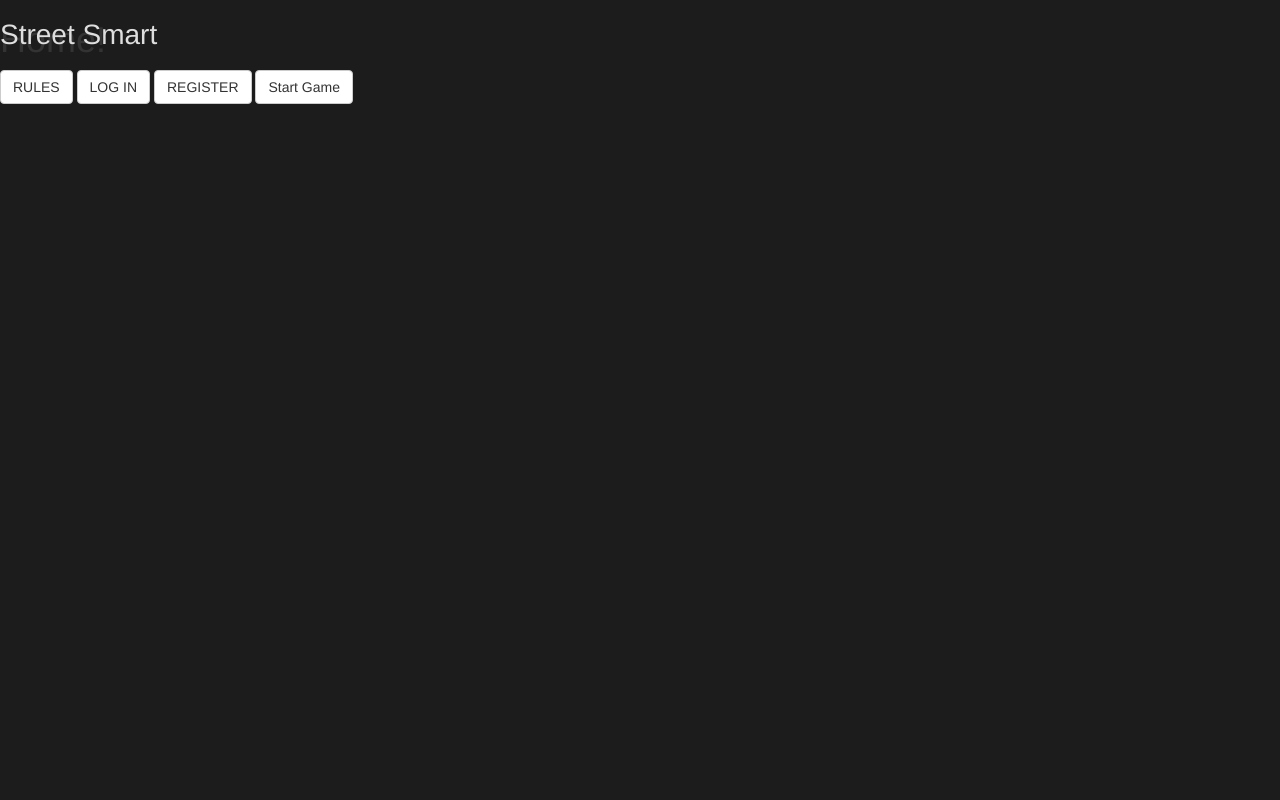
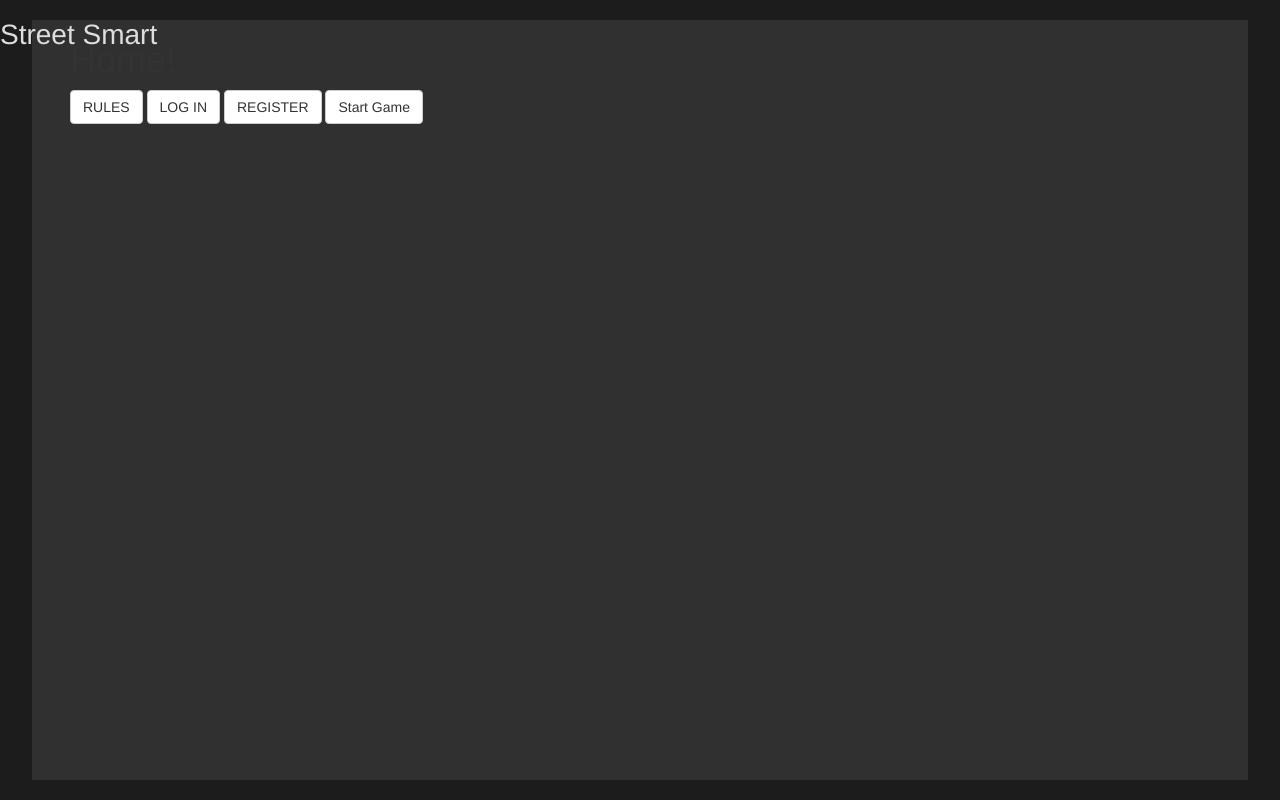
Before and after one commit to SebastienLouit/wdi-project-3, a website: page public/index.html in a window 1280 px wide. Drawn offline with Linux system fonts and the light colour scheme; some packages are replaced by stand-ins of ours.

Commit message:
some styling

```diff
--- a/public/css/style.css
+++ b/public/css/style.css
@@ -2,7 +2,6 @@
   height: 500px;
   width: 500px;
 }
-
 
 #pano{
   height:500px;
@@ -25,6 +24,17 @@ div.index-logo h1{
   font-size: 2em;
 }
 
-body {
+body{
   background-color: #1C1C1C;
+  position: relative;
 }
+
+div.homeTem{
+  height: 95vh;
+  width: 95vw;
+  position: absolute;
+  left: 2.5vw;
+  top: 2.5vh;
+  margin: 0, auto, 0, auto;
+  background-color: #303030;
+}
--- a/public/templates/home.html
+++ b/public/templates/home.html
@@ -1,10 +1,15 @@
 <div class="homeTem">
+  <div class="container">
   <h1>Home!</h1>
 
 
-  <a class="btn btn-default" href="" data-template="rules">RULES</a>
-  <a class="btn btn-default" href="/login" data-template="login">LOG IN</a>
-  <a class="btn btn-default" href="/register" data-template="register">REGISTER</a>
+    <a class="btn btn-default" href="" data-template="rules">RULES</a>
+    <a class="btn btn-default" href="/login" data-template="login">LOG IN</a>
+    <a class="btn btn-default" href="/register" data-template="register">REGISTER</a>
 
-  <a class="btn btn-default" method="post"  href="/api/games" data-template="map" id="gmap">Start Game</a>
+    <a class="btn btn-default" method="post"  href="/api/games" data-template="map" id="gmap">Start Game</a>
+  </div>
 </div>
+<script type="text/javascript">
+  console.log("Yo")
+</script>
```
